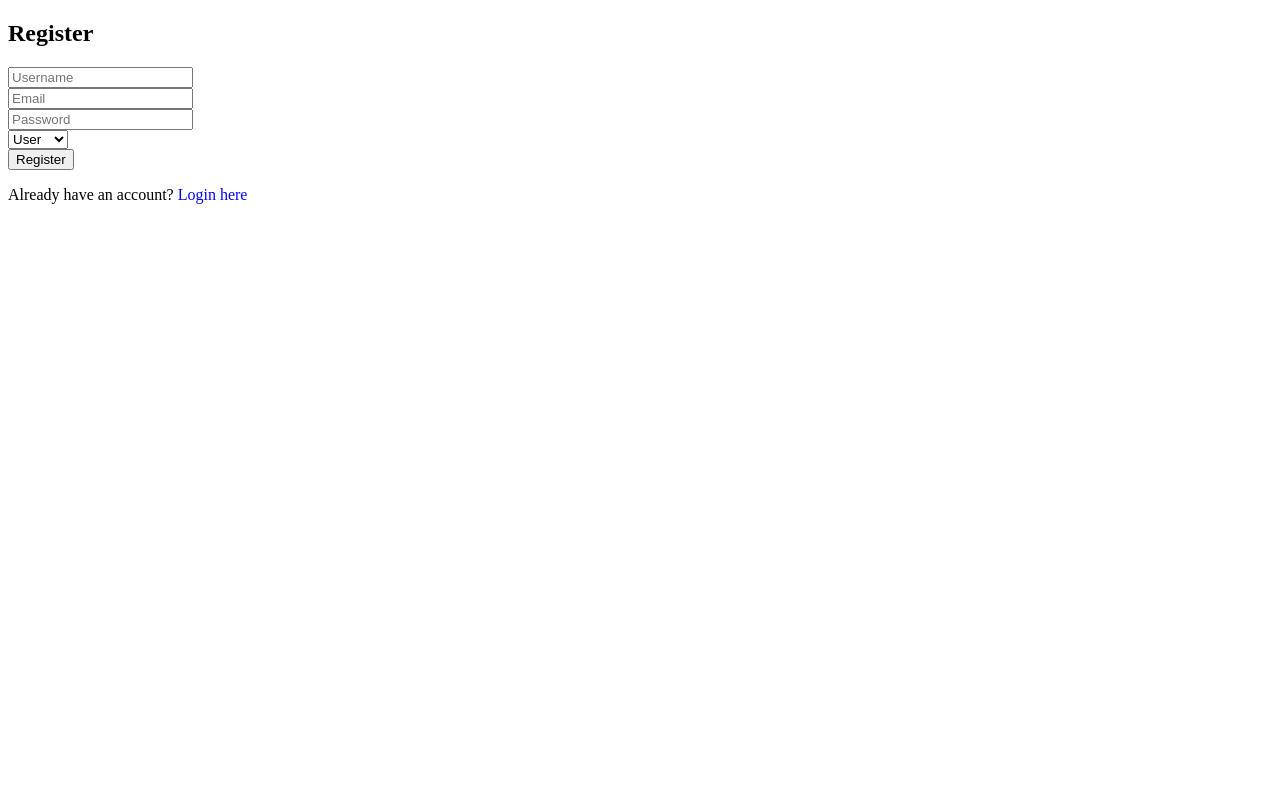
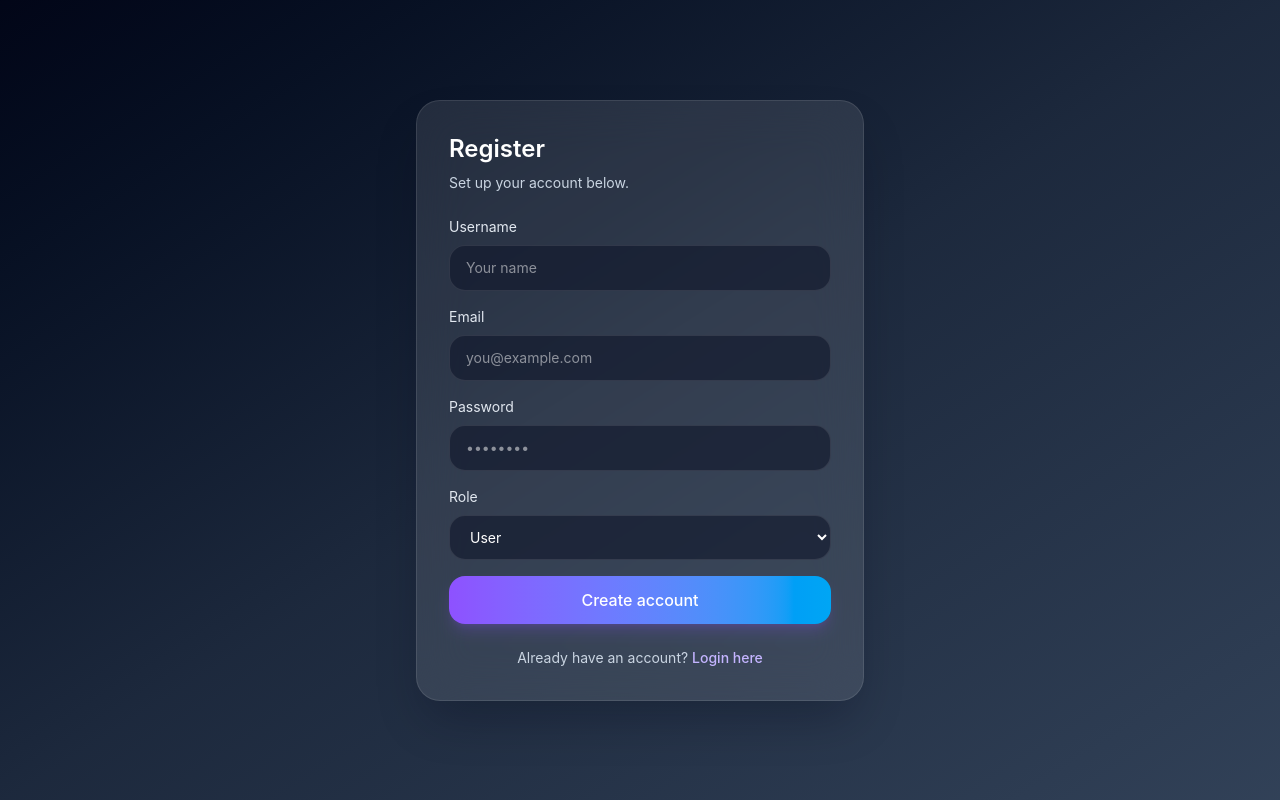
Before and after one commit to TarekBouMalham/project-front, a React (Vite) app: page /register in a window 1280 px wide. Built offline with nearby package versions, Linux system fonts and the light colour scheme.

Commit message:
tailwind implementation

```diff
--- a/package.json
+++ b/package.json
@@ -10,10 +10,12 @@
     "preview": "vite preview"
   },
   "dependencies": {
+    "@tailwindcss/vite": "^4.3.2",
     "axios": "^1.18.1",
     "react": "^19.2.7",
     "react-dom": "^19.2.7",
-    "react-router-dom": "^7.18.0"
+    "react-router-dom": "^7.18.0",
+    "tailwindcss": "^4.3.2"
   },
   "devDependencies": {
     "@types/node": "^24.13.2",
--- a/src/index.css
+++ b/src/index.css
@@ -1,111 +1,23 @@
+@import "tailwindcss";
+
 :root {
-  --text: #6b6375;
-  --text-h: #08060d;
-  --bg: #fff;
-  --border: #e5e4e7;
-  --code-bg: #f4f3ec;
-  --accent: #aa3bff;
-  --accent-bg: rgba(170, 59, 255, 0.1);
-  --accent-border: rgba(170, 59, 255, 0.5);
-  --social-bg: rgba(244, 243, 236, 0.5);
-  --shadow:
-    rgba(0, 0, 0, 0.1) 0 10px 15px -3px, rgba(0, 0, 0, 0.05) 0 4px 6px -2px;
-
-  --sans: system-ui, 'Segoe UI', Roboto, sans-serif;
-  --heading: system-ui, 'Segoe UI', Roboto, sans-serif;
-  --mono: ui-monospace, Consolas, monospace;
-
-  font: 18px/145% var(--sans);
-  letter-spacing: 0.18px;
-  color-scheme: light dark;
-  color: var(--text);
-  background: var(--bg);
+  font-family: Inter, system-ui, -apple-system, BlinkMacSystemFont, "Segoe UI", sans-serif;
+  line-height: 1.5;
+  font-weight: 400;
+  color: #111827;
+  background-color: #f8fafc;
   font-synthesis: none;
   text-rendering: optimizeLegibility;
   -webkit-font-smoothing: antialiased;
   -moz-osx-font-smoothing: grayscale;
-
-  @media (max-width: 1024px) {
-    font-size: 16px;
-  }
-}
-
-@media (prefers-color-scheme: dark) {
-  :root {
-    --text: #9ca3af;
-    --text-h: #f3f4f6;
-    --bg: #16171d;
-    --border: #2e303a;
-    --code-bg: #1f2028;
-    --accent: #c084fc;
-    --accent-bg: rgba(192, 132, 252, 0.15);
-    --accent-border: rgba(192, 132, 252, 0.5);
-    --social-bg: rgba(47, 48, 58, 0.5);
-    --shadow:
-      rgba(0, 0, 0, 0.4) 0 10px 15px -3px, rgba(0, 0, 0, 0.25) 0 4px 6px -2px;
-  }
-
-  #social .button-icon {
-    filter: invert(1) brightness(2);
-  }
-}
-
-#root {
-  width: 1126px;
-  max-width: 100%;
-  margin: 0 auto;
-  text-align: center;
-  border-inline: 1px solid var(--border);
-  min-height: 100svh;
-  display: flex;
-  flex-direction: column;
-  box-sizing: border-box;
 }
 
 body {
   margin: 0;
+  min-height: 100vh;
+  background: linear-gradient(135deg, #eff6ff 0%, #f8fafc 45%, #fdf2f8 100%);
 }
 
-h1,
-h2 {
-  font-family: var(--heading);
-  font-weight: 500;
-  color: var(--text-h);
+#root {
+  min-height: 100vh;
 }
-
-h1 {
-  font-size: 56px;
-  letter-spacing: -1.68px;
-  margin: 32px 0;
-  @media (max-width: 1024px) {
-    font-size: 36px;
-    margin: 20px 0;
-  }
-}
-h2 {
-  font-size: 24px;
-  line-height: 118%;
-  letter-spacing: -0.24px;
-  margin: 0 0 8px;
-  @media (max-width: 1024px) {
-    font-size: 20px;
-  }
-}
-p {
-  margin: 0;
-}
-
-code,
-.counter {
-  font-family: var(--mono);
-  display: inline-flex;
-  border-radius: 4px;
-  color: var(--text-h);
-}
-
-code {
-  font-size: 15px;
-  line-height: 135%;
-  padding: 4px 8px;
-  background: var(--code-bg);
-}
--- a/src/main.tsx
+++ b/src/main.tsx
@@ -3,6 +3,7 @@ import { createRoot } from "react-dom/client";
 import { BrowserRouter } from "react-router-dom";
 import { AuthProvider } from "./context/AuthContext";
 import App from "./App";
+import "./index.css";
 
 createRoot(document.getElementById("root")!).render(
   <StrictMode>
--- a/src/pages/Login.tsx
+++ b/src/pages/Login.tsx
@@ -10,7 +10,10 @@ const Login = () => {
   const { login } = useAuth();
   const navigate = useNavigate();
 
-  const handleLogin = async () => {
+  const handleLogin = async (event: React.FormEvent) => {
+    event.preventDefault();
+    setError("");
+
     try {
       const res = await axios.post("/api/auth/login", { email, password });
       login(res.data.token, res.data.role);
@@ -20,39 +23,73 @@ const Login = () => {
       } else {
         navigate("/user/dashboard");
       }
-    } catch (err) {
+    } catch {
       setError("Invalid email or password");
     }
   };
 
   return (
+    <div className="min-h-screen bg-gradient-to-br from-slate-950 via-slate-800 to-slate-700 px-4 py-10 text-slate-100 sm:px-6 lg:px-8">
+      <div className="mx-auto flex min-h-[calc(100vh-5rem)] max-w-4xl items-center justify-center">
+        <div className="w-full max-w-md rounded-3xl border border-white/10 bg-white/10 p-8 shadow-2xl shadow-slate-950/30 backdrop-blur-xl">
+          <h2 className="text-2xl font-semibold text-white">Login</h2>
+          <p className="mt-2 text-sm text-slate-300">Enter your details to continue.</p>
+
+          <form className="mt-6 space-y-4" onSubmit={handleLogin}>
+            {error && (
+              <div className="rounded-2xl border border-rose-400/40 bg-rose-500/10 px-4 py-3 text-sm text-rose-200">
+                {error}
+              </div>
+            )}
+
             <div>
-      <h2>Login</h2>
-      {error && <p style={{ color: "red" }}>{error}</p>}
+              <label className="mb-2 block text-sm text-slate-200" htmlFor="email">
+                Email
+              </label>
               <input
+                id="email"
                 type="email"
-        placeholder="Email"
+                placeholder="you@example.com"
                 value={email}
                 onChange={(e) => setEmail(e.target.value)}
+                className="w-full rounded-2xl border border-white/10 bg-slate-900/60 px-4 py-3 text-sm text-white outline-none transition focus:border-sky-400"
               />
-      <br />
+            </div>
+
+            <div>
+              <label className="mb-2 block text-sm text-slate-200" htmlFor="password">
+                Password
+              </label>
               <input
+                id="password"
                 type="password"
-        placeholder="Password"
+                placeholder="••••••••"
                 value={password}
                 onChange={(e) => setPassword(e.target.value)}
+                className="w-full rounded-2xl border border-white/10 bg-slate-900/60 px-4 py-3 text-sm text-white outline-none transition focus:border-sky-400"
               />
-      <br />
-      <button onClick={handleLogin}>Login</button>
-      <p>
-  Don't have an account?{" "}
-  <span
-    style={{ color: "blue", cursor: "pointer" }}
+            </div>
+
+            <button
+              type="submit"
+              className="w-full rounded-2xl bg-gradient-to-r from-sky-500 to-violet-500 px-4 py-3 font-medium text-white shadow-lg shadow-sky-500/20 transition hover:-translate-y-0.5"
+            >
+              Sign in
+            </button>
+          </form>
+
+          <p className="mt-6 text-center text-sm text-slate-300">
+            Don&apos;t have an account?{" "}
+            <button
+              type="button"
+              className="font-medium text-sky-300 transition hover:text-sky-200"
               onClick={() => navigate("/register")}
             >
               Register here
-  </span>
+            </button>
           </p>
+        </div>
+      </div>
     </div>
   );
 };
--- a/src/pages/Register.tsx
+++ b/src/pages/Register.tsx
@@ -11,7 +11,11 @@ const Register = () => {
   const [success, setSuccess] = useState("");
   const navigate = useNavigate();
 
-  const handleRegister = async () => {
+  const handleRegister = async (event: React.FormEvent) => {
+    event.preventDefault();
+    setError("");
+    setSuccess("");
+
     try {
       await axios.post("/api/auth/register", {
         username,
@@ -21,52 +25,107 @@ const Register = () => {
       });
       setSuccess("Account created! Redirecting to login...");
       setTimeout(() => navigate("/login"), 2000);
-    } catch (err) {
+    } catch {
       setError("Registration failed. Email may already exist.");
     }
   };
 
   return (
+    <div className="min-h-screen bg-gradient-to-br from-slate-950 via-slate-800 to-slate-700 px-4 py-10 text-slate-100 sm:px-6 lg:px-8">
+      <div className="mx-auto flex min-h-[calc(100vh-5rem)] max-w-4xl items-center justify-center">
+        <div className="w-full max-w-md rounded-3xl border border-white/10 bg-white/10 p-8 shadow-2xl shadow-slate-950/30 backdrop-blur-xl">
+          <h2 className="text-2xl font-semibold text-white">Register</h2>
+          <p className="mt-2 text-sm text-slate-300">Set up your account below.</p>
+
+          <form className="mt-6 space-y-4" onSubmit={handleRegister}>
+            {error && (
+              <div className="rounded-2xl border border-rose-400/40 bg-rose-500/10 px-4 py-3 text-sm text-rose-200">
+                {error}
+              </div>
+            )}
+            {success && (
+              <div className="rounded-2xl border border-emerald-400/40 bg-emerald-500/10 px-4 py-3 text-sm text-emerald-200">
+                {success}
+              </div>
+            )}
+
             <div>
-      <h2>Register</h2>
-      {error && <p style={{ color: "red" }}>{error}</p>}
-      {success && <p style={{ color: "green" }}>{success}</p>}
+              <label className="mb-2 block text-sm text-slate-200" htmlFor="username">
+                Username
+              </label>
               <input
+                id="username"
                 type="text"
-        placeholder="Username"
+                placeholder="Your name"
                 value={username}
                 onChange={(e) => setUsername(e.target.value)}
+                className="w-full rounded-2xl border border-white/10 bg-slate-900/60 px-4 py-3 text-sm text-white outline-none transition focus:border-violet-400"
               />
-      <br />
+            </div>
+
+            <div>
+              <label className="mb-2 block text-sm text-slate-200" htmlFor="email">
+                Email
+              </label>
               <input
+                id="email"
                 type="email"
-        placeholder="Email"
+                placeholder="you@example.com"
                 value={email}
                 onChange={(e) => setEmail(e.target.value)}
+                className="w-full rounded-2xl border border-white/10 bg-slate-900/60 px-4 py-3 text-sm text-white outline-none transition focus:border-violet-400"
               />
-      <br />
+            </div>
+
+            <div>
+              <label className="mb-2 block text-sm text-slate-200" htmlFor="password">
+                Password
+              </label>
               <input
+                id="password"
                 type="password"
-        placeholder="Password"
+                placeholder="••••••••"
                 value={password}
                 onChange={(e) => setPassword(e.target.value)}
+                className="w-full rounded-2xl border border-white/10 bg-slate-900/60 px-4 py-3 text-sm text-white outline-none transition focus:border-violet-400"
               />
-      <br />
-      <select value={role} onChange={(e) => setRole(e.target.value)}>
+            </div>
+
+            <div>
+              <label className="mb-2 block text-sm text-slate-200" htmlFor="role">
+                Role
+              </label>
+              <select
+                id="role"
+                value={role}
+                onChange={(e) => setRole(e.target.value)}
+                className="w-full rounded-2xl border border-white/10 bg-slate-900/60 px-4 py-3 text-sm text-white outline-none transition focus:border-violet-400"
+              >
                 <option value="user">User</option>
                 <option value="admin">Admin</option>
               </select>
-      <br />
-      <button onClick={handleRegister}>Register</button>
-      <p>
+            </div>
+
+            <button
+              type="submit"
+              className="w-full rounded-2xl bg-gradient-to-r from-violet-500 to-sky-500 px-4 py-3 font-medium text-white shadow-lg shadow-violet-500/20 transition hover:-translate-y-0.5"
+            >
+              Create account
+            </button>
+          </form>
+
+          <p className="mt-6 text-center text-sm text-slate-300">
             Already have an account?{" "}
-        <span
-          style={{ color: "blue", cursor: "pointer" }}
+            <button
+              type="button"
+              className="font-medium text-violet-300 transition hover:text-violet-200"
               onClick={() => navigate("/login")}
             >
               Login here
-        </span>
+            </button>
           </p>
+        </div>
+      </div>
     </div>
   );
 };
--- a/vite.config.ts
+++ b/vite.config.ts
@@ -1,9 +1,9 @@
 import { defineConfig } from 'vite'
 import react from '@vitejs/plugin-react'
+import tailwindcss from '@tailwindcss/vite'
 
-// https://vite.dev/config/
 export default defineConfig({
-  plugins: [react()],
+  plugins: [react(), tailwindcss()],
   server: {
     proxy: {
       '/api': 'http://localhost:5000'
```
Also changed, not shown: src/pages/AdminDashboard.tsx (+25 -4 lines), src/pages/UserDashboard.tsx (+25 -4 lines), 1 other file (tests, documents, lock files or other folders). Lines whose indentation alone changed are shown as unchanged.
